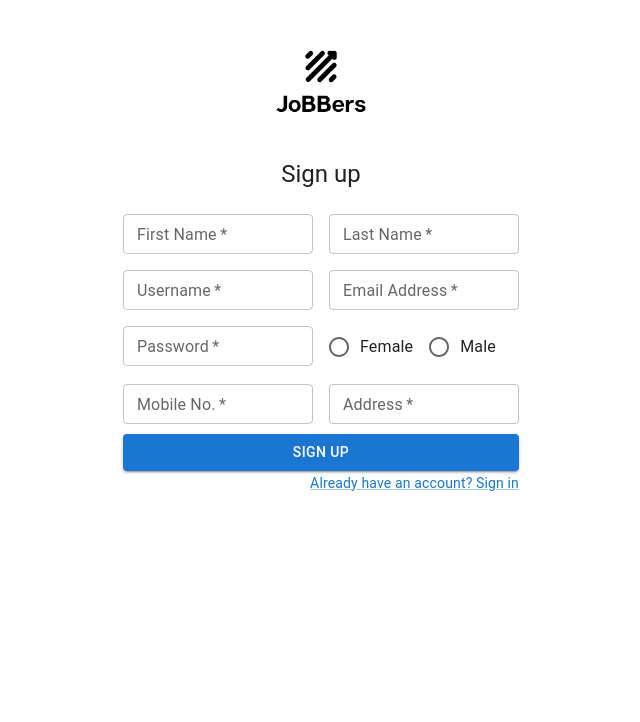
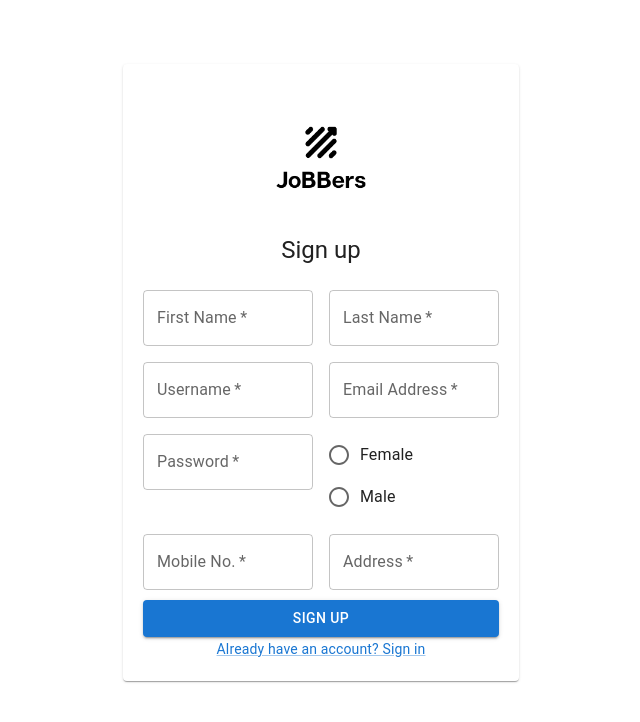
Before and after one commit to aditya1036/SDP-3-FRONTEND, a React (Create React App) app: page /signup in a window 1280 px wide. Shown: the top 722 px of the page, without its empty margins (319-959 px from the left). Built offline with nearby package versions, Linux system fonts and the light colour scheme.

Commit message:
added validation in signin

```diff
--- a/src/components/SignIn/SignIn.jsx
+++ b/src/components/SignIn/SignIn.jsx
@@ -7,13 +7,14 @@ import Checkbox from '@mui/material/Checkbox';
 import Link from '@mui/material/Link';
 import Grid from '@mui/material/Grid';
 import Box from '@mui/material/Box';
+import Card from '@mui/material/Card';
 import Typography from '@mui/material/Typography';
 import Container from '@mui/material/Container';
 import { createTheme, ThemeProvider } from '@mui/material/styles';
 import { useSelector, useDispatch } from 'react-redux';
 import { InitializeUser, RemoveUser } from '../redux/UserContext/UserSlice';
 
-import {useState } from 'react';
+import {useState, useRef } from 'react';
 import {Navigate} from 'react-router-dom'
 import PropTypes from 'prop-types'
 import './SignIn.css';
@@ -23,20 +24,36 @@ import 'react-toastify/dist/ReactToastify.css';
 const theme = createTheme();
 
 
+let form = {
+  emailError: null,
+  passwordError: null,
+  mainError: null
+}
 
 toast.configure()
 const SignIn = ({setToken}) => {
 
-  const [email, setEmail] = useState('')
-  const [password , setPassword] = useState('')
+  const [email, setEmail] = useState("")
+  const [password , setPassword] = useState("")
   const [redirect , setRedirect] = useState(false)
+  const [formErrors, setFormErrors] = useState({});
+  const [loginfailure, setloginfailure] = useState(false);
   const dispatch = useDispatch();
 
+  let errorStatus = false;
 
 
 
       const handleSubmit = async (e) => {
+        setloginfailure(false);
           e.preventDefault();
+
+          validate({"email" : email, "password" : password});
+
+          if (!errorStatus) {
+
+       try{
+
          let res = await fetch('http://localhost:8080/api/auth/signin',{
            method: 'POST',
            headers:
@@ -60,10 +77,31 @@ const SignIn = ({setToken}) => {
           setEmail('')
           setPassword('')
           setRedirect(true)
+        }
+        catch(e) {
+          setloginfailure(true);
+          return
+
+        }
+    }
 
 
 
     }
+
+          const validate = (data) => {
+
+            const errors = {};
+            if (!data.email) {
+              errors.email = "Email is required";
+            }
+            if (!data.password) {
+              errors.password = "Password is required";
+            }
+            setFormErrors(errors);
+            if (Object.entries(errors).length > 0) errorStatus = true;
+            return errors;
+          };
 
 
 
@@ -76,14 +114,17 @@ if(redirect)
   return (
   <div>
     <ThemeProvider theme={theme}>
+
           <Container component="main" maxWidth="xs">
             <CssBaseline />
-            <Box
+            <Card
               sx={{
                 marginTop: 8,
                 display: 'flex',
                 flexDirection: 'column',
+                flex: 1,
                 alignItems: 'center',
+                padding: "20px"
               }}
             >
             <img src="images/SignUp.png" style={{height: "150px", width : "150px"}} alt="" />
@@ -102,7 +143,10 @@ if(redirect)
                   name="email"
                   autoComplete="email"
                   autoFocus
+
+
                 />
+              <small style={{color: "red"}}>{formErrors.email}</small>
                 <TextField
                   margin="normal"
                   value={password}
@@ -115,10 +159,15 @@ if(redirect)
                   id="password"
                   autoComplete="current-password"
                 />
+                  <small style={{color: "red"}}>{formErrors.password}</small>
+
+                  <div>
+
                 <FormControlLabel
                   control={<Checkbox value="remember" color="primary" />}
                   label="Remember me"
                   />
+                  </div>
                 <Button
 
                   type="submit"
@@ -128,6 +177,9 @@ if(redirect)
                 >
                   Sign In
                 </Button>
+                {loginfailure && (
+        <div  style={{color: "red"}}>Invalid email or password</div>
+      )}
                 <Grid container>
                   <Grid item xs>
                     <Link href="#" variant="body2">
@@ -141,7 +193,7 @@ if(redirect)
                   </Grid>
                 </Grid>
               </Box>
-            </Box>
+            </Card>
           </Container>
         </ThemeProvider>
 
--- a/src/components/SignUp/SignUp.jsx
+++ b/src/components/SignUp/SignUp.jsx
@@ -14,6 +14,7 @@ import { createTheme, ThemeProvider } from '@mui/material/styles';
 import './SignUp.css'
 import {useState } from 'react';
 import { Navigate } from 'react-router-dom';
+import { Card, Paper } from '@mui/material';
 
 const theme = createTheme();
 
@@ -85,12 +86,14 @@ const SignUp = () => {
 
           <Container component="main" maxWidth="xs">
             <CssBaseline />
-            <Box
-              sx={{
-                marginTop: 1,
+            <Paper
+               sx={{
+                marginTop: 8,
                 display: 'flex',
                 flexDirection: 'column',
+                flex: 1,
                 alignItems: 'center',
+                padding: "20px"
               }}
             >
 
@@ -107,7 +110,7 @@ const SignUp = () => {
                       required
                       value={first_name}
                       onChange={(e) => setFirstName(e.target.value)}
-                      size="small"
+                      size="medium"
                       id="firstName"
                       label="First Name"
 
@@ -122,6 +125,7 @@ const SignUp = () => {
                       onChange={(e) => setLastName(e.target.value)}
                       label="Last Name"
                       name="lastName"
+                      size="medium"
 
                     />
                   </Grid>
@@ -134,6 +138,7 @@ const SignUp = () => {
                       onChange={(e) => setUserName(e.target.value)}
                       label="Username"
                       name="username"
+                      size="medium"
                     />
                   </Grid>
                   <Grid item xs={12} sm={6}>
@@ -145,6 +150,7 @@ const SignUp = () => {
                       value={email}
                       onChange={(e) => setEmail(e.target.value)}
                       name="email"
+                      size="medium"
 
                     />
                   </Grid>
@@ -159,6 +165,7 @@ const SignUp = () => {
                       onChange={(e) => setPassword(e.target.value)}
                       type="password"
                       id="password"
+                      size="medium"
 
                     />
                   </Grid>
@@ -180,6 +187,7 @@ const SignUp = () => {
                       onChange={(e) => setPhone(e.target.value)}
                       type="text"
                       id="mobile"
+                      size="medium"
 
                     />
                   </Grid>
@@ -194,6 +202,7 @@ const SignUp = () => {
                       id="address"
                       value={address}
                       onChange={(e) => setAddress(e.target.value)}
+                      size="medium"
                     />
                   </Grid>
 
@@ -205,7 +214,7 @@ const SignUp = () => {
                     >
                     Sign Up
                 </Button>
-                <Grid container justifyContent="flex-end">
+                <Grid container justifyContent="center">
                   <Grid item>
                     <Link href="/signin" variant="body2">
                       Already have an account? Sign in
@@ -213,7 +222,7 @@ const SignUp = () => {
                   </Grid>
                 </Grid>
               </Box>
-            </Box>
+            </Paper>
           </Container>
           </ThemeProvider>
 
```
Lines whose indentation alone changed are shown as unchanged.
